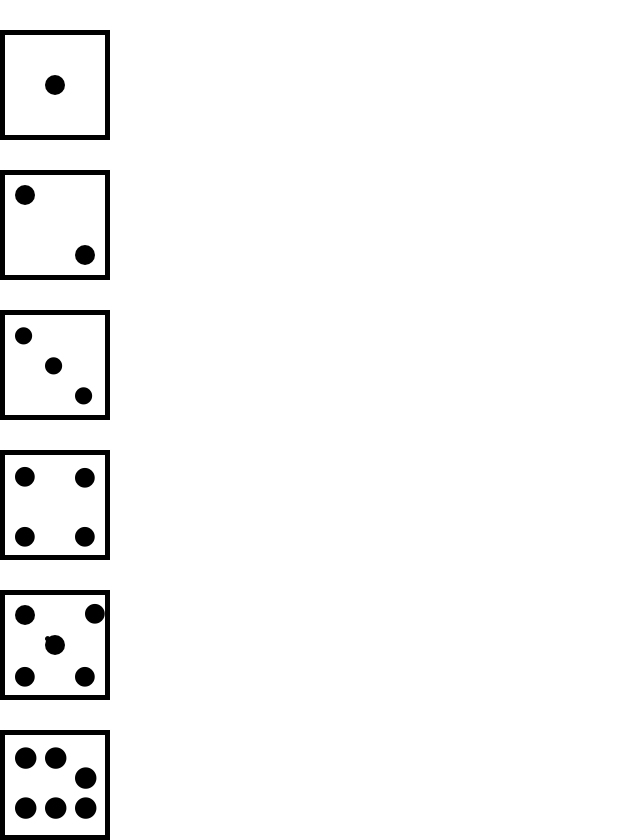
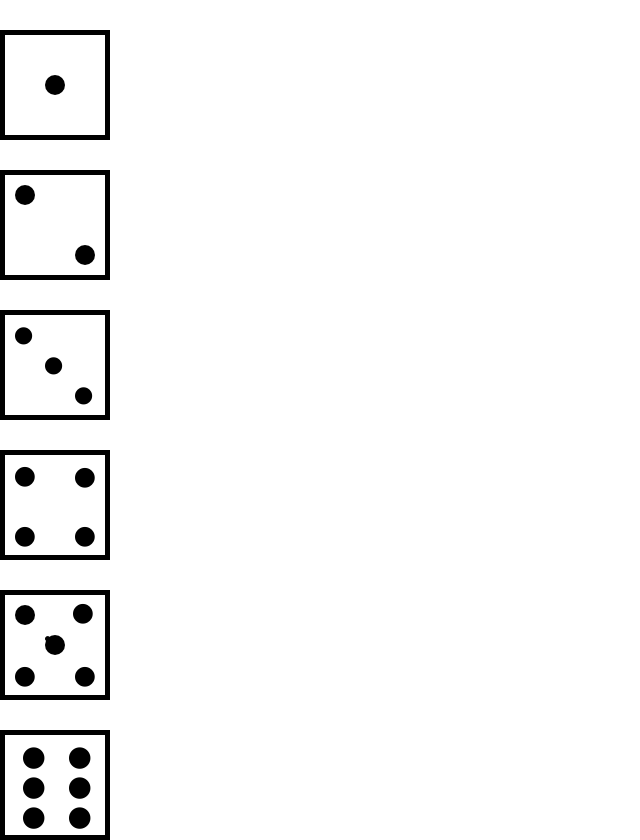
Before and after one commit to geekwise-jennifer-tablett/dice, a plain HTML site: page index.html in a window 1280 px wide. Shown: the whole page, without its empty margins (0-640 px from the left). Drawn offline with Linux system fonts and the light colour scheme.

Commit message:
13:08
css fix

```diff
--- a/css/style.css
+++ b/css/style.css
@@ -126,7 +126,8 @@ span:nth-child(3){
     float:right;
     position:relative;
     transform:translateY(-33px);
-    transform:transitionX(10px)
+    display: block;
+    right:12px;
 }
 #center{
     clear:both;
@@ -150,8 +151,8 @@ span:nth-child(3){
     position:relative;
     transform:translateY(-20px);
 }
+
 #five_br{
-    clear:both;
     margin:10px;
     padding:0;
     height:20px;
@@ -159,10 +160,11 @@ span:nth-child(3){
     font-size:23px;
     float:right;
     position:relative;
-    transform:translateY(-60px);
+    transform:translateY(-20px);
 }
 /*dice_six*/
 .dice > ul{
+    clear: both;
     margin:0;
     padding:0;
     height:100%;
@@ -171,11 +173,12 @@ span:nth-child(3){
     font-size:50px;
 }
 .dice > ul > li{
-    margin:10px;
+    margin:  10px 18px;
     padding:0;
     height:10px;
     width:10px;
     font-size:25px;
+    display:block;
     list-style:none;
     float:left;
 }
```
